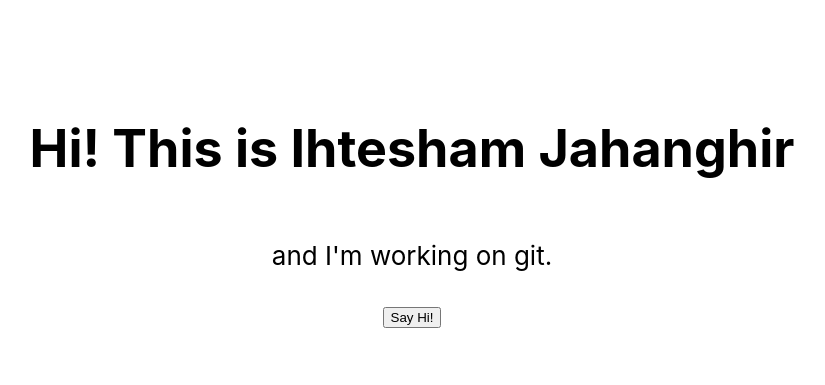
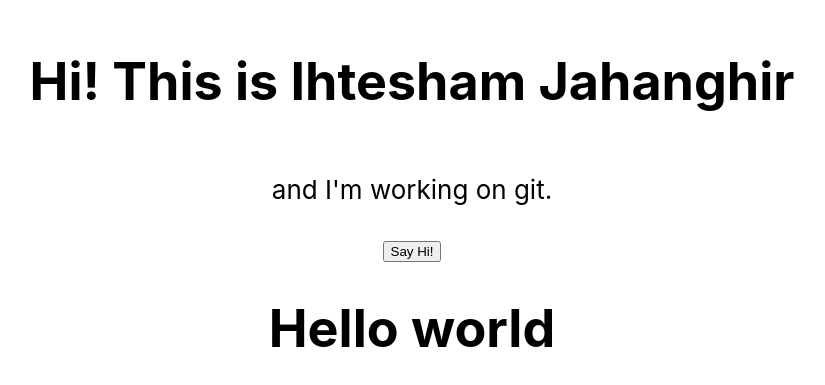
Before and after one commit to ihtesham-jahangir/repo, a React (Create React App) app: page / in a window 1280 px wide. Shown: the part 195-580 px from the top of the page, without its empty margins (228-1053 px from the left). Built offline with nearby package versions, Linux system fonts and the light colour scheme.

Commit message:
Merge Commit

```diff
--- a/src/App.js
+++ b/src/App.js
@@ -9,6 +9,7 @@ function App() {
         <p> and I'm working on git. </p>
         <div className="container">
         <button type="button" className="btn btn-primary btn-lg" > Say Hi! </button>
+        <h1>Hello world</h1>
         </div>
       </header>
 
```
